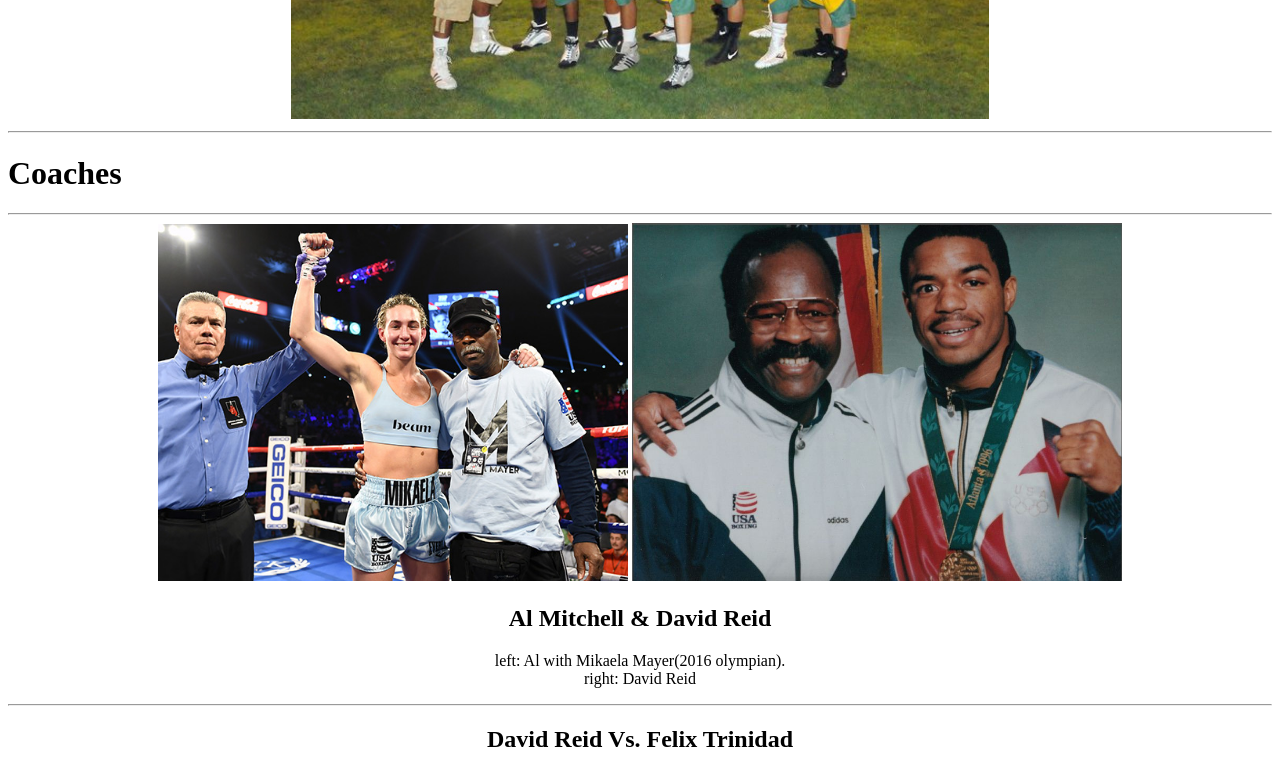
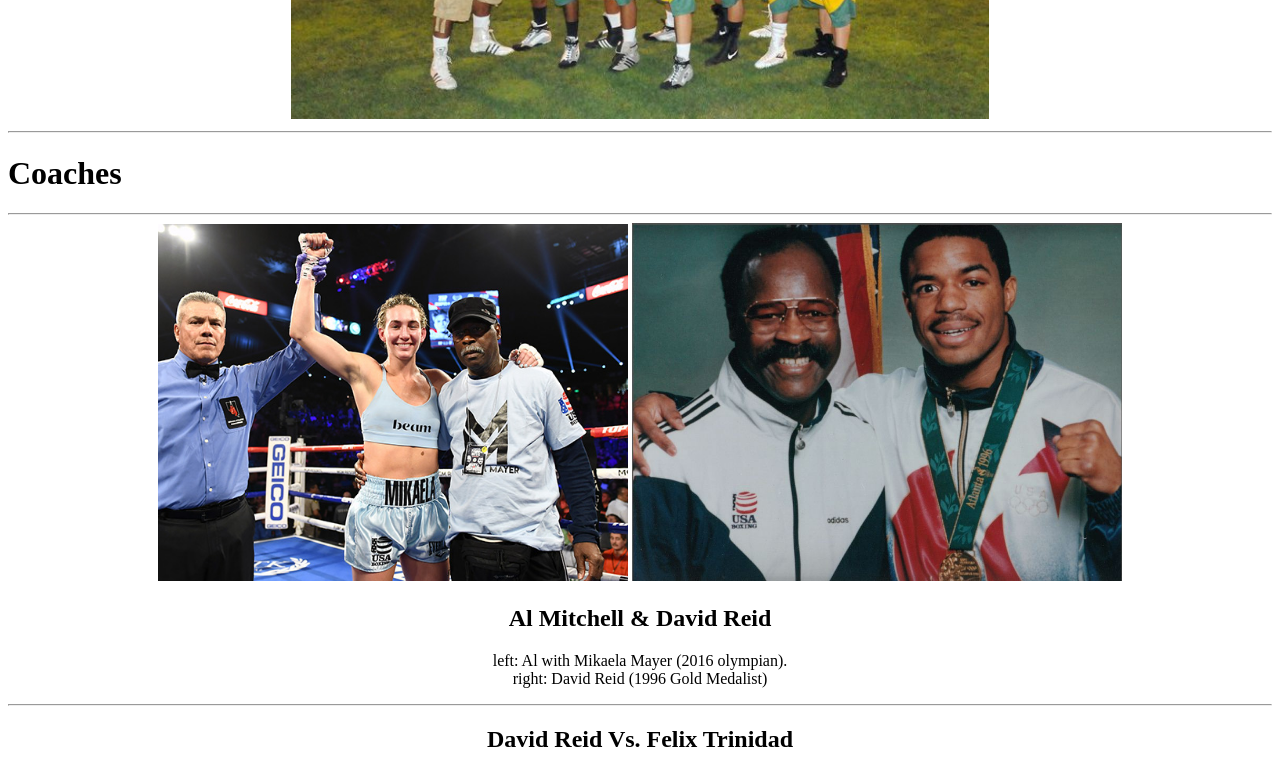
Before and after one commit to CarloSantos11/personal_site, a plain HTML site: page pages/boxing.html in a window 1280 px wide. Shown: the part 1341-2111 px from the top of the page. Drawn offline with Linux system fonts and the light colour scheme; grey boxes are pictures that could not be loaded.

Commit message:
David Reid Edit

```diff
--- a/pages/boxing.html
+++ b/pages/boxing.html
@@ -31,8 +31,8 @@
     <img style="display:inline;" width="490" src="../images/al-and-david.jpg">
     <h2>Al Mitchell & David Reid</h2>
     <p>
-      left: Al with Mikaela Mayer(2016 olympian).<br>
-      right: David Reid
+      left: Al with Mikaela Mayer (2016 olympian).<br>
+      right: David Reid (1996 Gold Medalist)
     </p>
     <hr>
     <h2>David Reid Vs. Felix Trinidad</h2>
```
